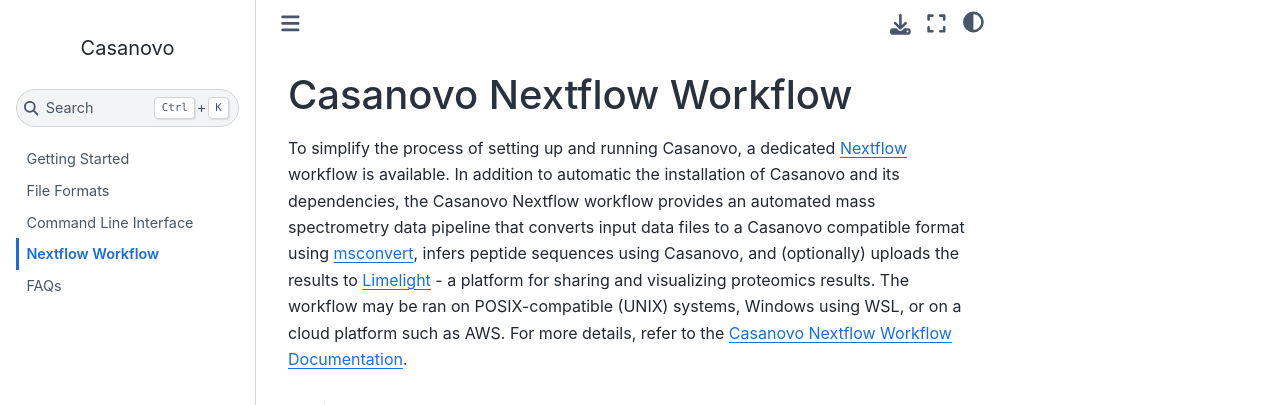
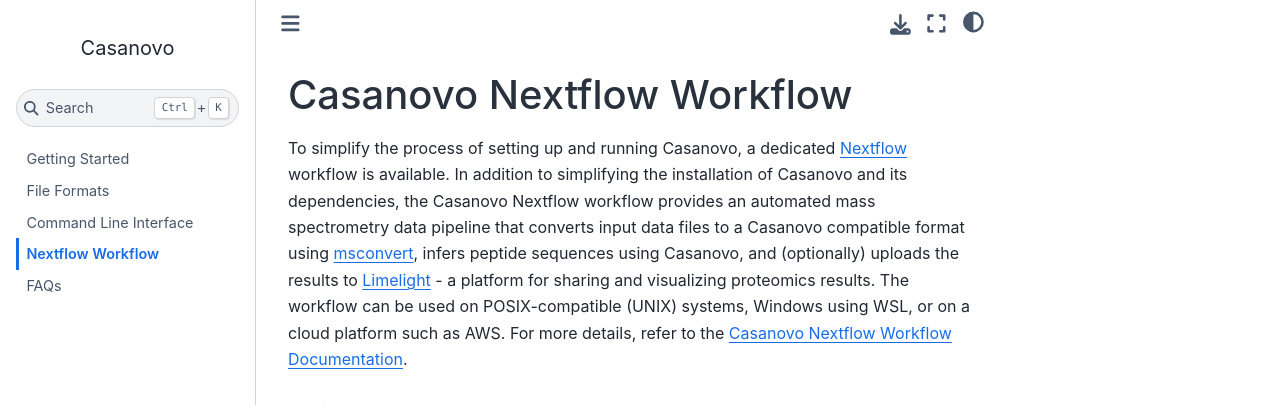
Before and after one commit to Noble-Lab/casanovo, a Sphinx documentation site: the page built from docs/nextflow.md, in a window 1280 px wide. Shown: the top 405 px of the page. Built offline with Sphinx 7.4.7 and the Sphinx Book theme 1.1.4, drawn with Linux system fonts in a browser that asks for light colours.

Commit message:
grammatical fixes

```diff
--- a/docs/nextflow.md
+++ b/docs/nextflow.md
@@ -1,6 +1,6 @@
 # Casanovo Nextflow Workflow
 
-To simplify the process of setting up and running Casanovo, a dedicated [Nextflow](https://www.nextflow.io/) workflow is available.
-In addition to automatic the installation of Casanovo and its dependencies, the Casanovo Nextflow workflow provides an automated mass spectrometry data pipeline that converts input data files to a Casanovo compatible format using [msconvert](https://bioinformaticshome.com/tools/proteomics/descriptions/msconvert.html#gsc.tab=0), infers peptide sequences using Casanovo, and (optionally) uploads the results to [Limelight](https://limelight-ms.org/) - a platform for sharing and visualizing proteomics results.
-The workflow may be ran on POSIX-compatible (UNIX) systems, Windows using WSL, or on a cloud platform such as AWS.
+To simplify the process of setting up and running Casanovo, a dedicated [Nextflow](https://proteowizard.sourceforge.io/tools/msconvert.html) workflow is available.
+In addition to simplifying the installation of Casanovo and its dependencies, the Casanovo Nextflow workflow provides an automated mass spectrometry data pipeline that converts input data files to a Casanovo compatible format using [msconvert](https://bioinformaticshome.com/tools/proteomics/descriptions/msconvert.html#gsc.tab=0), infers peptide sequences using Casanovo, and (optionally) uploads the results to [Limelight](https://limelight-ms.org/) - a platform for sharing and visualizing proteomics results.
+The workflow can be used on POSIX-compatible (UNIX) systems, Windows using WSL, or on a cloud platform such as AWS.
 For more details, refer to the [Casanovo Nextflow Workflow Documentation](https://nf-ms-dda-casanovo.readthedocs.io/en/latest/#).
```
